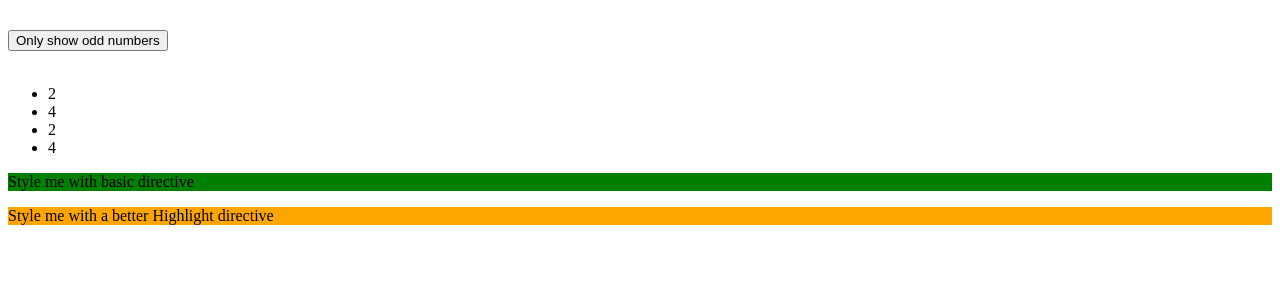
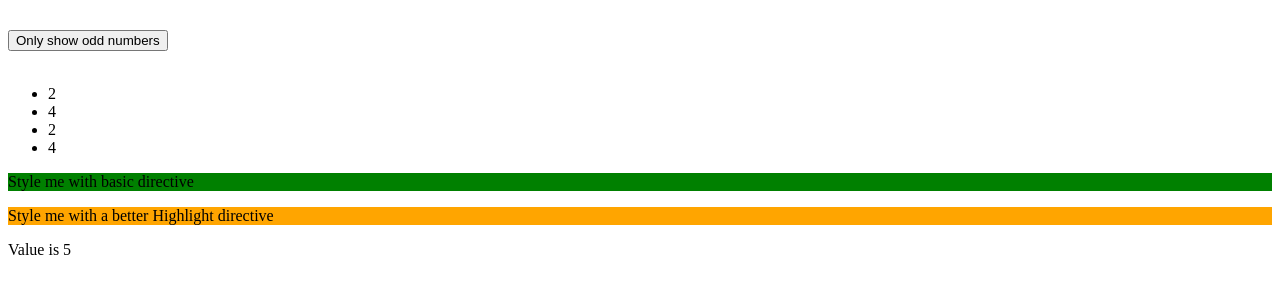
Before and after one commit to Donte2022/directives, an Angular app: page / in a window 1280 px wide. Shown: the top 300 px of the page. Built offline with nearby package versions, Linux system fonts and the light colour scheme.

Commit message:
add ngSwitch

```diff
--- a/src/app/app.component.html
+++ b/src/app/app.component.html
@@ -53,7 +53,12 @@
       <!-- <p appBetterHighlight [defaultColor]="'orange'" [highlightColor]="'skyblue'"> Style me with a better Highlight directive</p> -->
       <!-- <p [appBetterHighlight]="'red'" [defaultColor]="'orange'"> Style me with a better Highlight directive</p> -->
       <p [appBetterHighlight]="'red'" defaultColor="orange"> Style me with a better Highlight directive</p>
-
+      <div [ngSwitch]="value">
+        <p *ngSwitchCase="5">Value is 5</p>
+        <p *ngSwitchCase="15">Value is 15</p>
+        <p *ngSwitchCase="500">Value is 500</p>
+        <p *ngSwitchDefault>Value is default</p>
+      </div>
     </div>
   </div>
 </div>
--- a/src/app/app.component.ts
+++ b/src/app/app.component.ts
@@ -12,4 +12,5 @@ export class AppComponent {
   onlyOdd: boolean = false;
   oddNumbers = [1, 3, 5];
   evenNumbers = [2,4,];
+  value = 5;
 }
```
